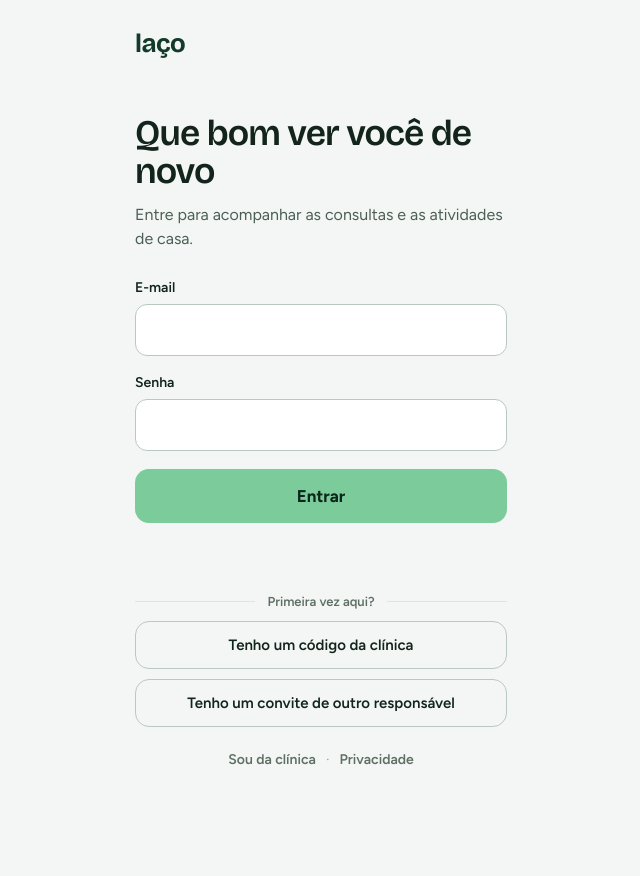
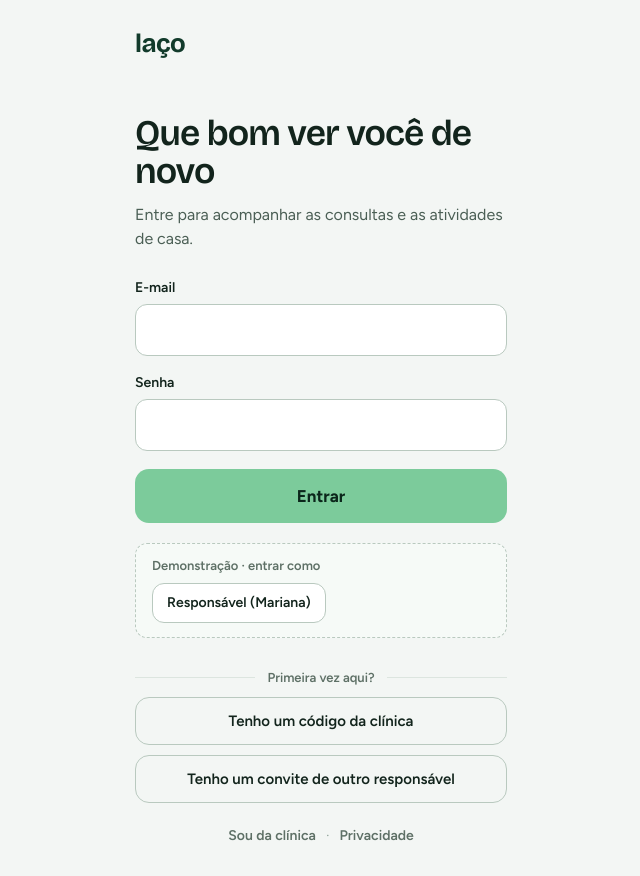
Before and after one commit to Lucas-Buhrer/laco, a React (Vite) app in the folder frontend/: page /familia/entrar in a window 1280 px wide. Shown: the whole page, without its empty margins (319-959 px from the left). Before the commit the page ends 800 px from the top, so only its background shows below. Built offline with nearby package versions, Linux system fonts and the light colour scheme.

Commit message:
Login da família: atalho da demonstração para entrar como responsável

```diff
--- a/frontend/src/pages/LoginResponsavel.jsx
+++ b/frontend/src/pages/LoginResponsavel.jsx
@@ -1,6 +1,9 @@
 import { useState } from 'react';
 import { Link, Navigate, useNavigate } from 'react-router-dom';
 import { useAuth } from '../context/AuthContext.jsx';
+
+// Atalho só da versão de demonstração (aparece com npm run dev): preenche o login fictício do doc 09
+const MOSTRAR_ATALHO = import.meta.env.DEV;
 
 // Desenho: docs/telas/M6-Login (celular).
 export default function LoginResponsavel() {
@@ -46,6 +49,15 @@ export default function LoginResponsavel() {
         <button className="botao botao-grande" disabled={enviando}>{enviando ? 'Entrando…' : 'Entrar'}</button>
       </form>
 
+      {MOSTRAR_ATALHO && (
+        <div className="atalhos-demo">
+          <p>Demonstração · entrar como</p>
+          <div>
+            <button type="button" className="botao-sec" onClick={() => { setEmail('responsavel@laco.test'); setSenha('123456'); setErro(''); }}>Responsável (Mariana)</button>
+          </div>
+        </div>
+      )}
+
       <div className="login-rodape-familia">
         <p className="primeira-vez">Primeira vez aqui?</p>
         <Link className="botao-sec botao-grande" to="/familia/ativar">Tenho um código da clínica</Link>
--- a/frontend/src/styles/login.css
+++ b/frontend/src/styles/login.css
@@ -59,7 +59,7 @@
 .campo-senha input::-ms-reveal { display: none; }
 .ver-senha { position: absolute; top: 50%; right: 8px; transform: translateY(-50%); min-height: 36px; padding: 0 12px; border: 0; border-radius: 8px; background: transparent; color: var(--verde-forte); font: inherit; font-size: 14px; font-weight: 700; cursor: pointer; }
 .ver-senha:hover { background: #eef4f0; }
-.atalhos-demo { margin-top: 24px; padding: 14px 16px; border: 1px dashed #b9c9bf; border-radius: 12px; background: #f6faf7; }
+.atalhos-demo { margin-top: 20px; padding: 14px 16px; border: 1px dashed #b9c9bf; border-radius: 12px; background: #f6faf7; }
 .atalhos-demo p { margin: 0 0 10px; font-size: 13px; font-weight: 600; color: #5e7066; }
 .atalhos-demo div { display: flex; flex-wrap: wrap; gap: 8px; }
 .atalhos-demo .botao-sec { min-height: 40px; padding: 0 14px; font-size: 14px; }
```
